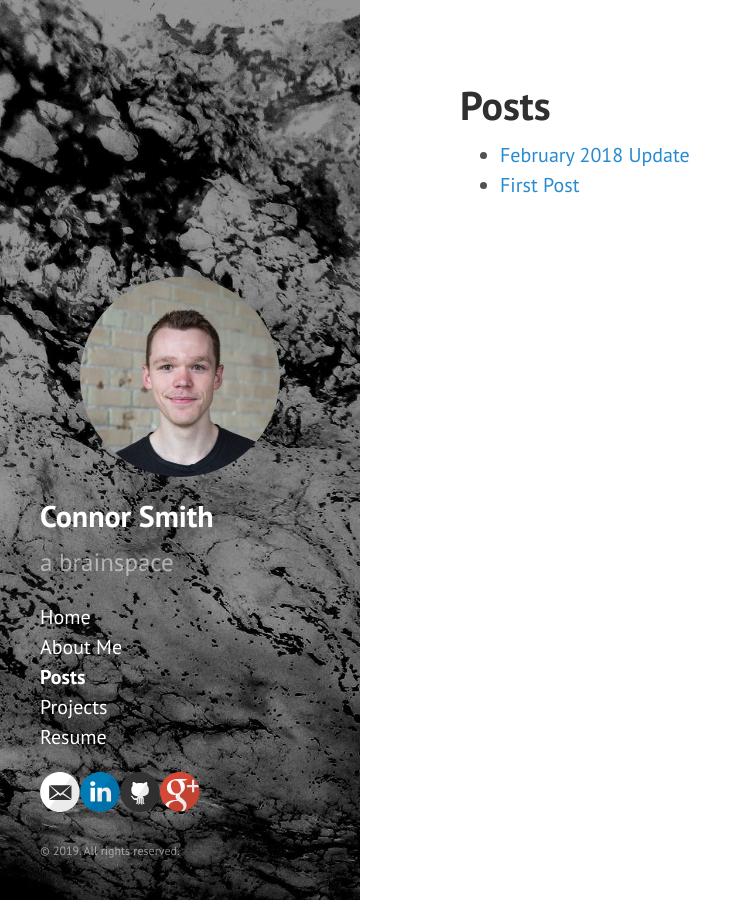
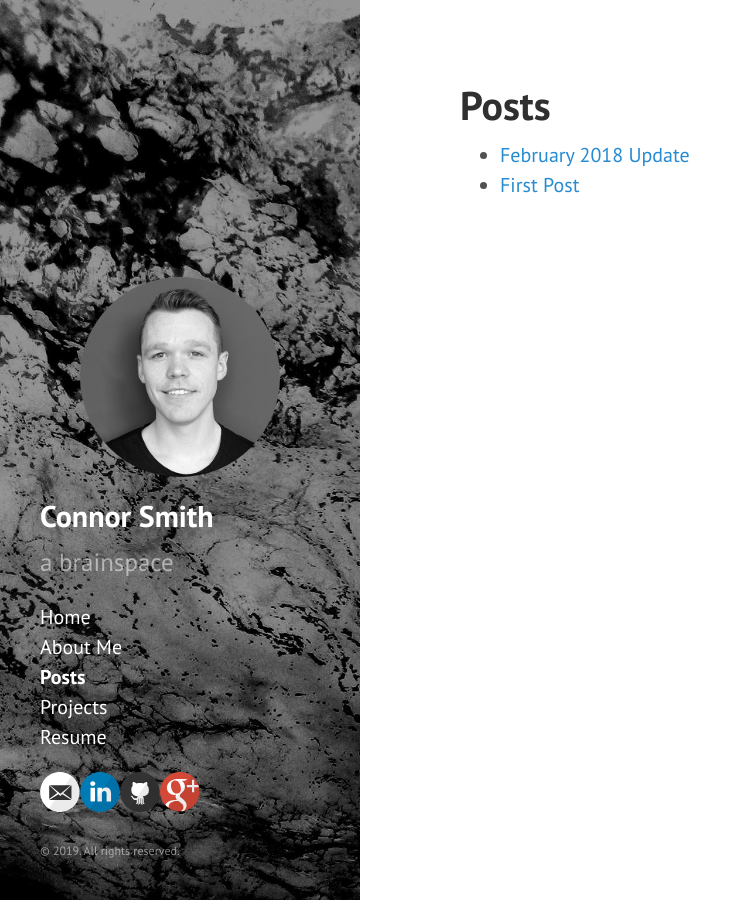
Before and after one commit to connorsmith/connorsmith.github.io, a Jekyll site: the page built from posts.md, in a window 1280 px wide. Shown: the whole page, without its empty margins (0-752 px from the left). Built offline with Jekyll 4.4.1, drawn with Linux system fonts in a browser that asks for light colours.

Commit message:
Update to 2018 profile picture

```diff
--- a/_includes/sidebar.html
+++ b/_includes/sidebar.html
@@ -1,7 +1,7 @@
 <div class="sidebar">
   <div class="container sidebar-sticky">
     <div class="sidebar-about">
-      <img src="/assets/images/connor.jpeg" alt="Picture of me" class="avatar" />
+      <img src="/assets/images/2018_connor.jpg" alt="Picture of me" class="avatar" />
       <h2><a href="{{ site.url }}">{{ site.title }}</a></h2>
       <p class="lead">{{ site.description }}</p>
     </div>
```
Also changed, not shown: assets/images/2014_connor.jpg (renamed from assets/images/connor.jpeg), assets/images/2018_connor.jpg (added).
